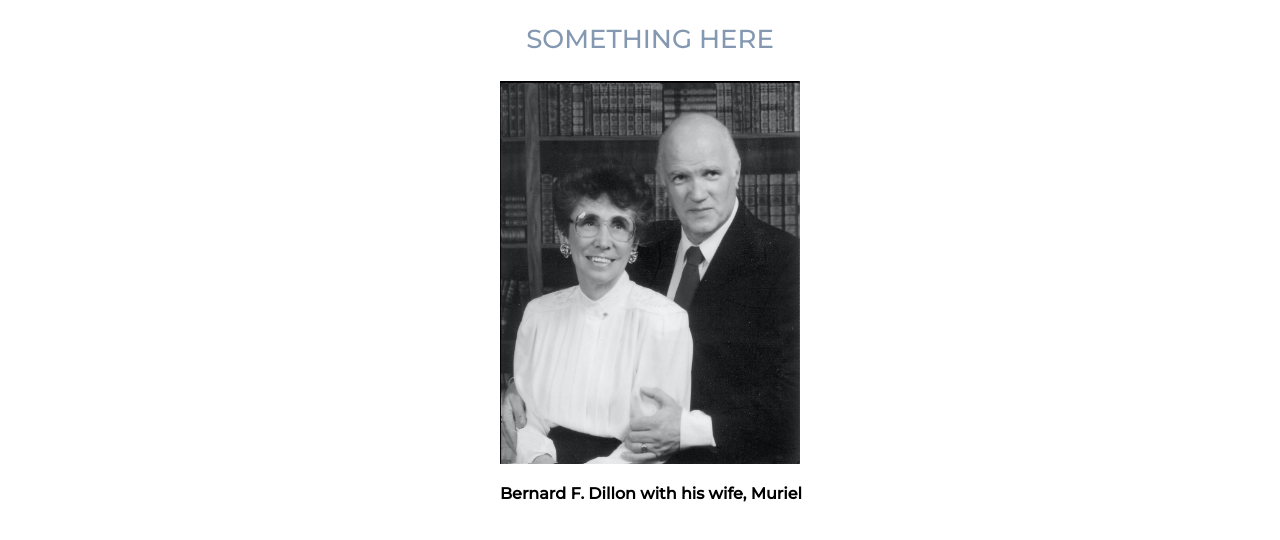
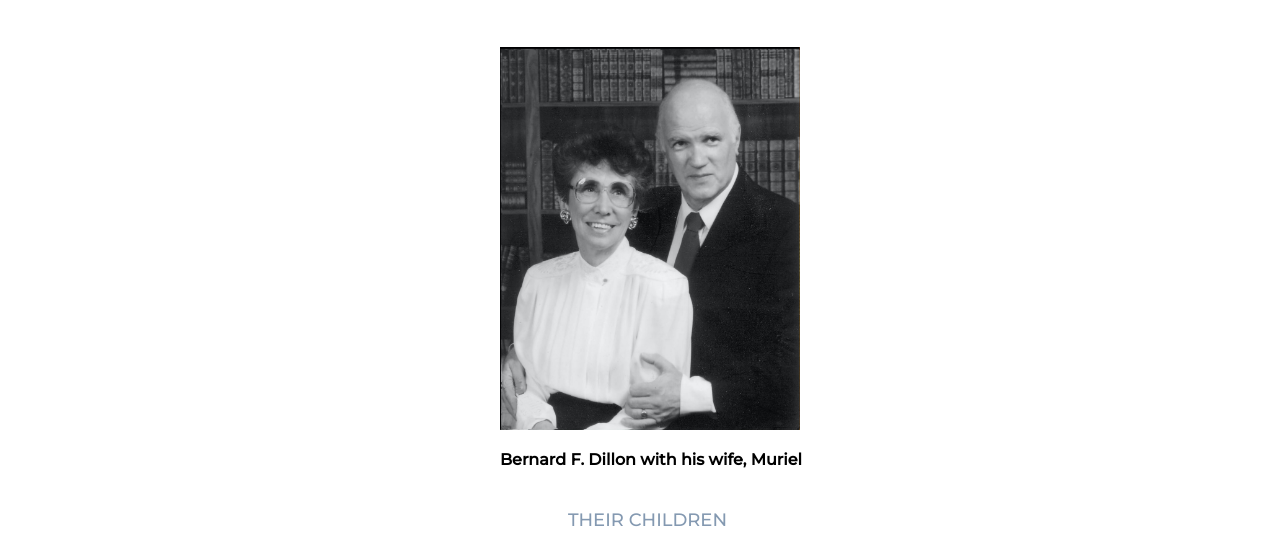
Before and after one commit to Jim-Dillon/bernarddillon-britishartist, an Eleventy site: page src/family.html in a window 1280 px wide. Shown: the part 400-940 px from the top of the page. Built offline with nearby package versions, Linux system fonts and the light colour scheme; Eleventy itself is replaced by a stand-in of ours; files that its build step writes are made by us from their sources.

Commit message:
fix margin on family photo

```diff
--- a/src/css/styles.css
+++ b/src/css/styles.css
@@ -288,11 +288,6 @@ a {
 }
 
 
-
-
-
-
-
 /* AWARDS PAGE */
 
 .awards-section {
@@ -460,6 +455,7 @@ a {
 .family-row1-container {
     max-width: 300px;
     margin: 0 auto;
+    margin-top: 50px;
 }
 
 .bern-mu-photo {
--- a/src/family.html
+++ b/src/family.html
@@ -6,7 +6,6 @@ title: Family Facts
 <div class="family-page-container">
 
     <h1>{{ title }}</h1>
-    <h3>SOMETHING HERE</h3>
 
     <div class="family-row1-container">
 
```
